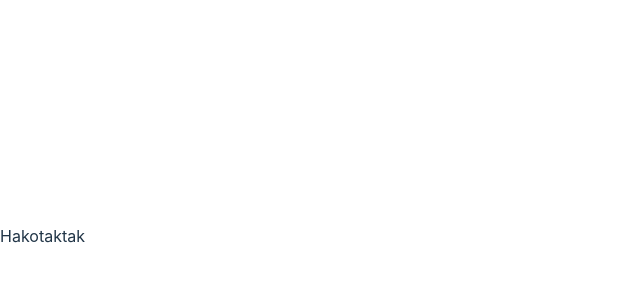
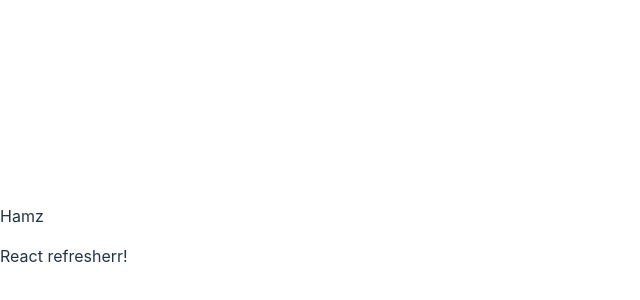
Before and after one commit to Hamzinski/reactRush, a React (Vite) app: page / in a window 1280 px wide. Shown: the part 164-464 px from the top of the page, without its empty margins (0-640 px from the left). Built offline with nearby package versions, Linux system fonts and the light colour scheme.

Commit message:
component_with_Props

```diff
--- a/src/App.jsx
+++ b/src/App.jsx
@@ -1,7 +1,7 @@
 import Post from "./components/Post";
 
 function App() {
-  return <Post />;
+  return <Post author="Hamz" body="React refresherr!" />;
 }
 
 export default App;
--- a/src/components/Post.jsx
+++ b/src/components/Post.jsx
@@ -1,13 +1,10 @@
 import React from "react";
 
-const names = ["Hakotaktak", "Batuflex"];
-
-function Post() {
-  const chosenName = Math.random() > 0.5 ? names[0] : names[1];
-
+function Post(props) {
   return (
     <div>
-      <p>{chosenName}</p>
+      <p>{props.author}</p>
+      <p>{props.body}</p>
     </div>
   );
 }
```
